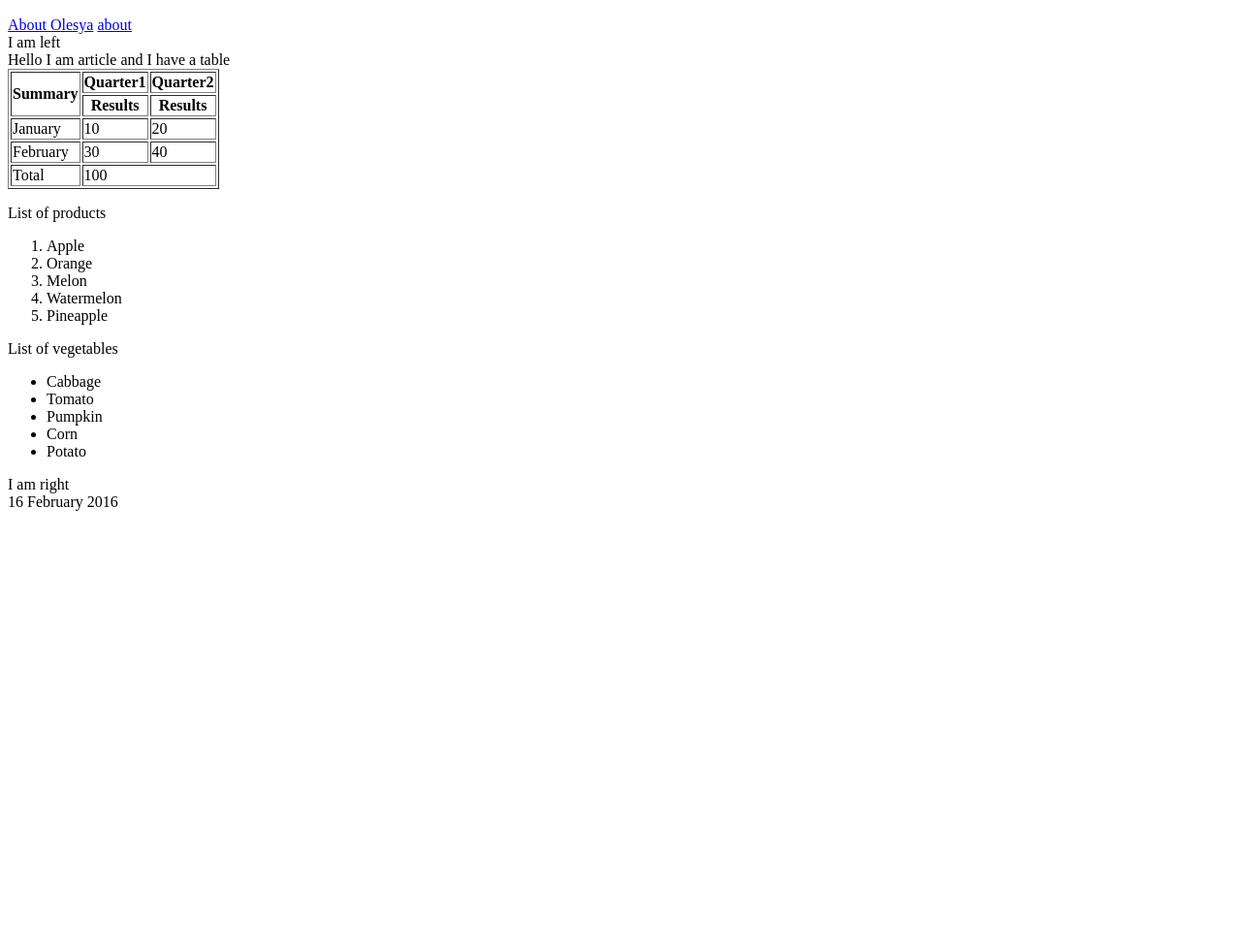
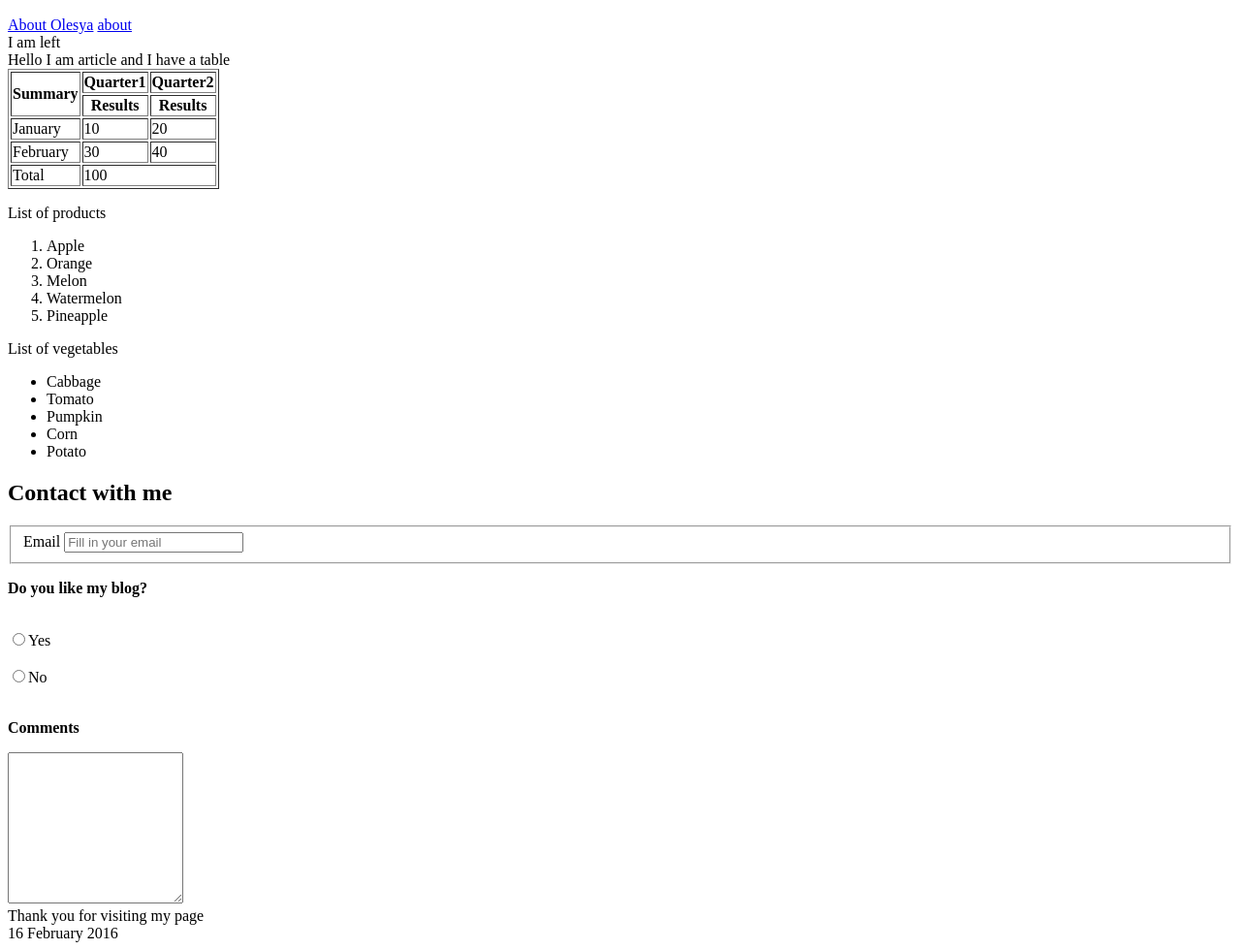
Before and after one commit to Paslavska/Homework3, a plain HTML site: page index.html in a window 1280 px wide. Shown: the part 110-1090 px from the top of the page at 97% size. Before the commit the page ends 800 px from the top, so only its background shows below. Drawn offline with Linux system fonts and the light colour scheme.

Commit message:
all done

```diff
--- a/index.html
+++ b/index.html
@@ -64,11 +64,26 @@
                 <li>Potato</li>
                 </ul>
             </section>
+            <section>
+                <h2>Contact with me</h2>
+                <form>
+                <fieldset>
+                    <label for="email">Email</label>
+                    <input type="email" placeholder="Fill in your email"/>
+                    </fieldset>
+                </form>
+                <p><b>Do you like my blog?</b></p><Br>
+                <input type="radio" name="Yes" value="Yes"/>Yes</Br>
+                <Br>
+                <input type="radio" name="No" value="No"/>No
+                </Br>
+                <p><b><Br>Comments</Br></b></p>
+                <textarea name="comment" cols="20" rows="10"></textarea>
+            </section>
         </article>
         <aside>
-            I am right
+            Thank you for visiting my page
         </aside>
-
         <footer>
             <time datetime="2016-02-16"> 16 February 2016</time>
         </footer>
```
